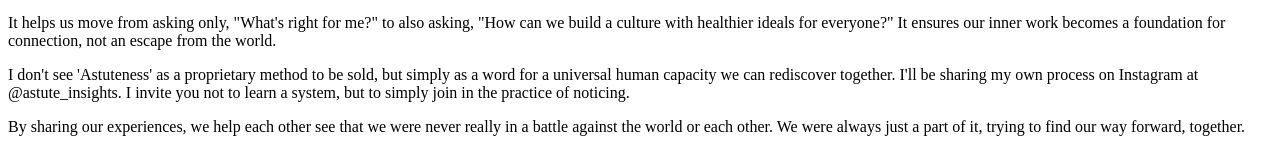
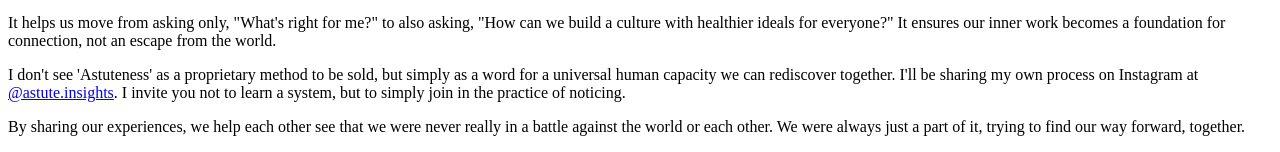
Before and after one commit to abhishek459/astute-insights, a SvelteKit app: page / in a window 1280 px wide. Shown: the part 1459-1611 px from the top of the page. Built offline with nearby package versions, Linux system fonts and the light colour scheme.

Commit message:
Version 6 - Corrected Instagram username and linked it

```diff
--- a/src/routes/+page.svelte
+++ b/src/routes/+page.svelte
@@ -230,8 +230,9 @@
             I don't see 'Astuteness' as a proprietary method to be sold, but
             simply as a word for a universal human capacity we can rediscover
             together. I'll be sharing my own process on Instagram at
-            @astute_insights. I invite you not to learn a system, but to simply
-            join in the practice of noticing.
+            <a href="www.instagram.com/astute.insights">@astute.insights</a>. I
+            invite you not to learn a system, but to simply join in the practice
+            of noticing.
           </p>
 
           <p>
```
